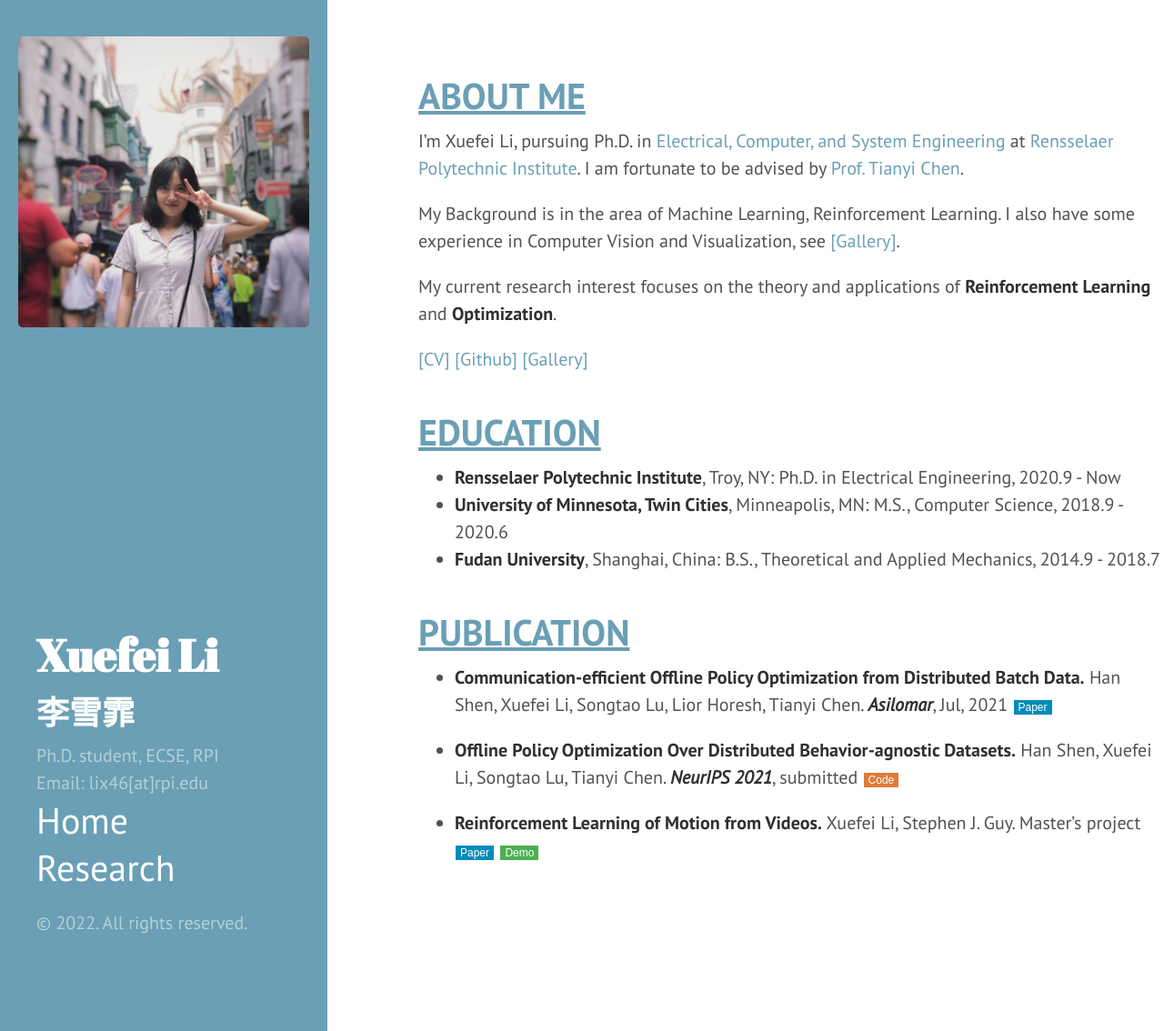
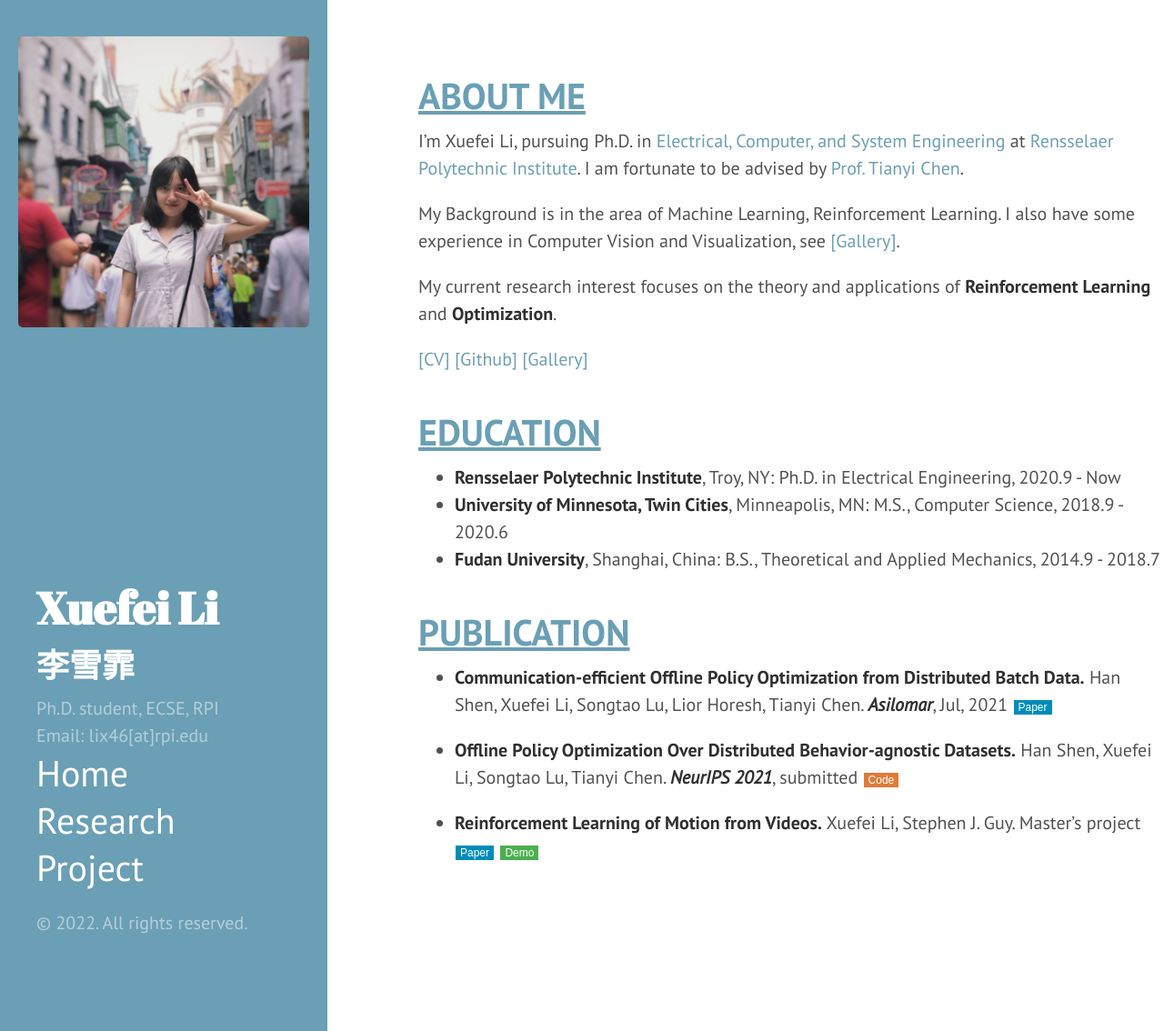
Before and after one commit to Xuefei-LXF/Xuefei-LXF.github.io, a Jekyll site: the page built from index.html, in a window 1280 px wide and 1134 px high. Shown: the whole window at 91% size. Built offline with Jekyll 4.4.1, drawn with Linux system fonts in a browser that asks for light colours; the list of posts is cut into pages by our own code.

Commit message:
Add files via upload

```diff
--- a/_includes/sidebar.html
+++ b/_includes/sidebar.html
@@ -29,9 +29,9 @@
         {% endif %}
       {% endfor %}
 
-      <!-- <a class="sidebar-nav-item" href="{{ site.github.repo }}/archive/v{{ site.version }}.zip">Download</a>
-      <a class="sidebar-nav-item" href="{{ site.github.repo }}">GitHub project</a> -->
-      <!-- <span class="sidebar-nav-item">Currently v{{ site.version }}</span> -->
+      <!-- <a class="sidebar-nav-item" href="{{ site.github.repo }}/archive/v{{ site.version }}.zip">Download</a> -->
+      <a class="sidebar-nav-item" href="https://snowflylxf.github.io/">Project</a>
+      <!-- <span class="sidebar-nav-item">Currently v{{ site.version }}</span>  -->
     </nav>
 
     <p>&copy; {{ site.time | date: '%Y' }}. All rights reserved.</p>
```
Also changed, not shown: 8 other files.
